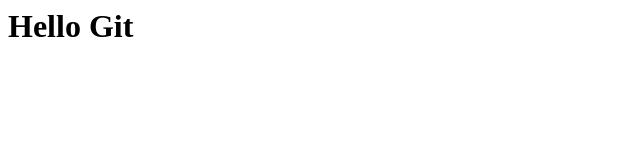
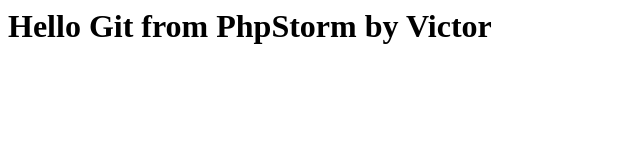
Before and after one commit to rupperz/git-learn, a plain HTML site: page index.html in a window 1280 px wide. Shown: the whole page, without its empty margins (0-640 px from the left). Drawn offline with Linux system fonts and the light colour scheme.

Commit message:
Wrong commit

```diff
--- a/index.html
+++ b/index.html
@@ -1 +1 @@
-<h1>Hello Git</h1>
+<h1>Hello Git from PhpStorm by Victor</h1>
```
